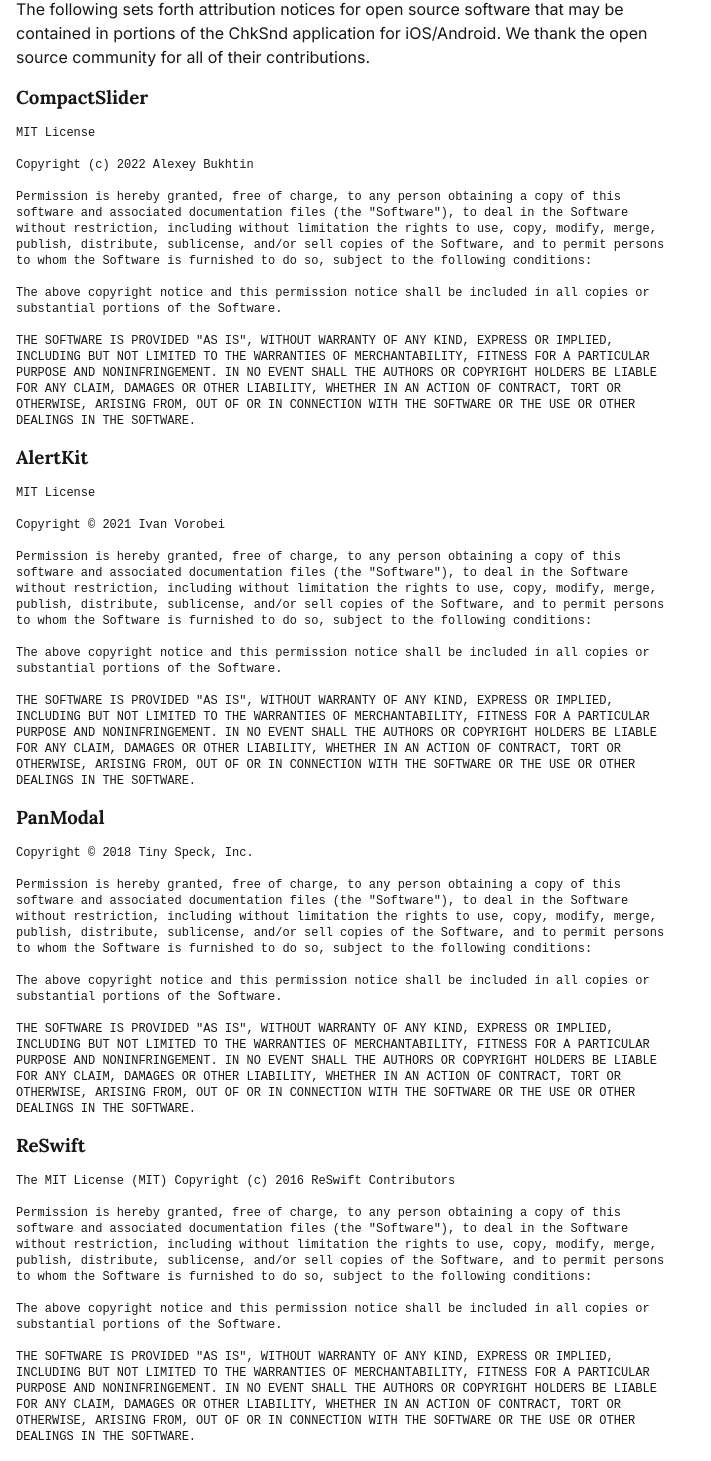
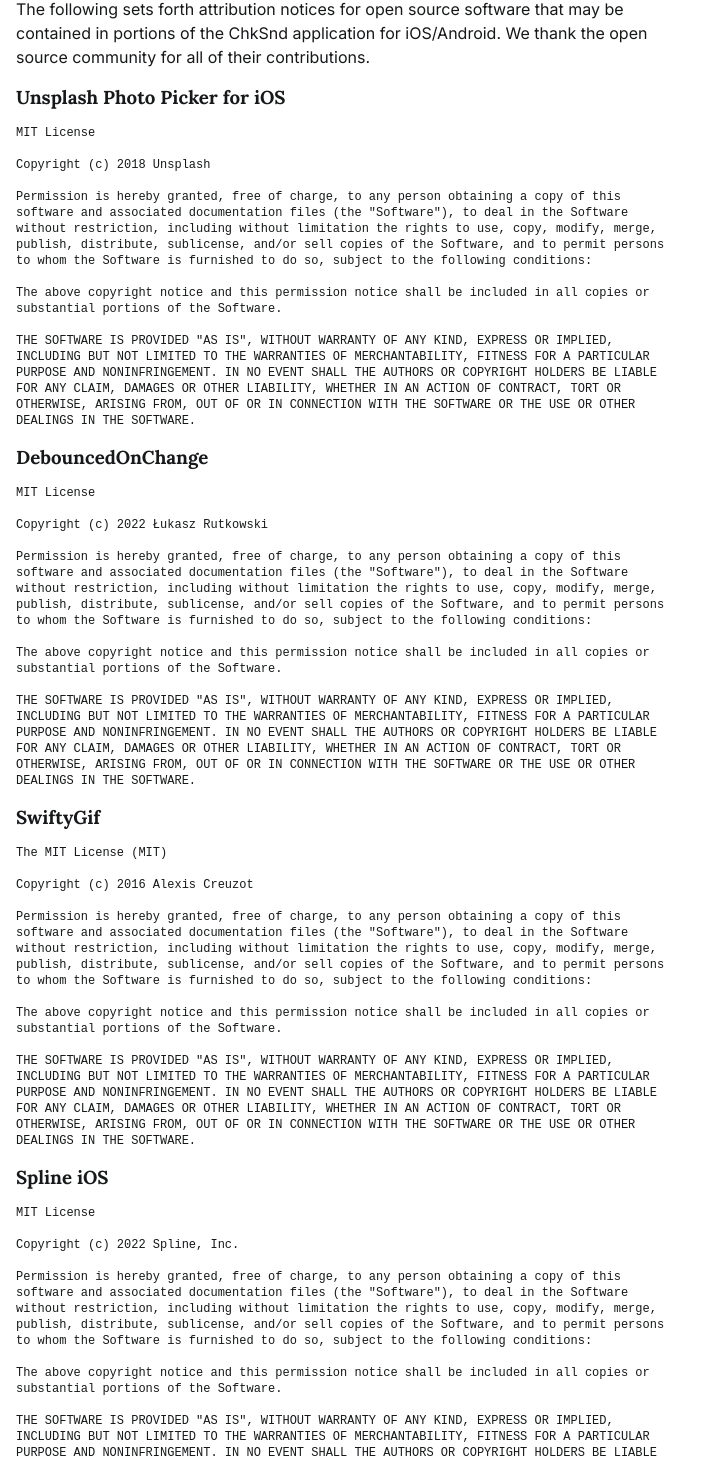
Before and after one commit to heyaibek/heyaibek.github.io, a Next.js app: page /vibely/open-source in a window 1280 px wide. Shown: the part 139-1600 px from the top of the page, without its empty margins (0-711 px from the left). Built offline with nearby package versions, Linux system fonts and the light colour scheme.

Commit message:
fix: update vibely open-source list

```diff
--- a/src/pages/vibely/open-source/index.tsx
+++ b/src/pages/vibely/open-source/index.tsx
@@ -14,108 +14,6 @@
         in portions of the ChkSnd application for iOS/Android. We thank the open source community
         for all of their contributions.
       </p>
-      <h3>CompactSlider</h3>
-      <code>
-        MIT License
-        <br />
-        <br />
-        Copyright (c) 2022 Alexey Bukhtin
-        <br />
-        <br />
-        Permission is hereby granted, free of charge, to any person obtaining a copy
-        of this software and associated documentation files (the &quot;Software&quot;), to deal
-        in the Software without restriction, including without limitation the rights
-        to use, copy, modify, merge, publish, distribute, sublicense, and/or sell
-        copies of the Software, and to permit persons to whom the Software is
-        furnished to do so, subject to the following conditions:
-        <br />
-        <br />
-        The above copyright notice and this permission notice shall be included in all
-        copies or substantial portions of the Software.
-        <br />
-        <br />
-        THE SOFTWARE IS PROVIDED &quot;AS IS&quot;, WITHOUT WARRANTY OF ANY KIND, EXPRESS OR
-        IMPLIED, INCLUDING BUT NOT LIMITED TO THE WARRANTIES OF MERCHANTABILITY,
-        FITNESS FOR A PARTICULAR PURPOSE AND NONINFRINGEMENT. IN NO EVENT SHALL THE
-        AUTHORS OR COPYRIGHT HOLDERS BE LIABLE FOR ANY CLAIM, DAMAGES OR OTHER
-        LIABILITY, WHETHER IN AN ACTION OF CONTRACT, TORT OR OTHERWISE, ARISING FROM,
-        OUT OF OR IN CONNECTION WITH THE SOFTWARE OR THE USE OR OTHER DEALINGS IN THE
-        SOFTWARE.
-      </code>
-      <h3>AlertKit</h3>
-      <code>
-        MIT License
-        <br />
-        <br />
-        Copyright © 2021 Ivan Vorobei
-        <br />
-        <br />
-        Permission is hereby granted, free of charge, to any person obtaining a copy
-        of this software and associated documentation files (the &quot;Software&quot;), to deal
-        in the Software without restriction, including without limitation the rights
-        to use, copy, modify, merge, publish, distribute, sublicense, and/or sell
-        copies of the Software, and to permit persons to whom the Software is
-        furnished to do so, subject to the following conditions:
-        <br />
-        <br />
-        The above copyright notice and this permission notice shall be included in all
-        copies or substantial portions of the Software.
-        <br />
-        <br />
-        THE SOFTWARE IS PROVIDED &quot;AS IS&quot;, WITHOUT WARRANTY OF ANY KIND, EXPRESS OR
-        IMPLIED, INCLUDING BUT NOT LIMITED TO THE WARRANTIES OF MERCHANTABILITY,
-        FITNESS FOR A PARTICULAR PURPOSE AND NONINFRINGEMENT. IN NO EVENT SHALL THE
-        AUTHORS OR COPYRIGHT HOLDERS BE LIABLE FOR ANY CLAIM, DAMAGES OR OTHER
-        LIABILITY, WHETHER IN AN ACTION OF CONTRACT, TORT OR OTHERWISE, ARISING FROM,
-        OUT OF OR IN CONNECTION WITH THE SOFTWARE OR THE USE OR OTHER DEALINGS IN THE
-        SOFTWARE.
-      </code>
-      <h3>PanModal</h3>
-      <code>
-        Copyright © 2018 Tiny Speck, Inc.
-        <br />
-        <br />
-        Permission is hereby granted, free of charge, to any person obtaining a copy of this
-        software and associated documentation files (the &quot;Software&quot;), to deal in the
-        Software without restriction, including without limitation the rights to use, copy, modify,
-        merge, publish, distribute, sublicense, and/or sell copies of the Software, and to permit
-        persons to whom the Software is furnished to do so, subject to the following conditions:
-        <br />
-        <br />
-        The above copyright notice and this permission notice shall be included in all copies or
-        substantial portions of the Software.
-        <br />
-        <br />
-        THE SOFTWARE IS PROVIDED &quot;AS IS&quot;, WITHOUT WARRANTY OF ANY KIND, EXPRESS OR
-        IMPLIED, INCLUDING BUT NOT LIMITED TO THE WARRANTIES OF MERCHANTABILITY, FITNESS FOR A
-        PARTICULAR PURPOSE AND NONINFRINGEMENT. IN NO EVENT SHALL THE AUTHORS OR COPYRIGHT HOLDERS
-        BE LIABLE FOR ANY CLAIM, DAMAGES OR OTHER LIABILITY, WHETHER IN AN ACTION OF CONTRACT, TORT
-        OR OTHERWISE, ARISING FROM, OUT OF OR IN CONNECTION WITH THE SOFTWARE OR THE USE OR OTHER
-        DEALINGS IN THE SOFTWARE.
-      </code>
-      <h3>ReSwift</h3>
-      <code>
-        The MIT License (MIT) Copyright (c) 2016 ReSwift Contributors
-        <br />
-        <br />
-        Permission is hereby granted, free of charge, to any person obtaining a copy of this
-        software and associated documentation files (the &quot;Software&quot;), to deal in the
-        Software without restriction, including without limitation the rights to use, copy, modify,
-        merge, publish, distribute, sublicense, and/or sell copies of the Software, and to permit
-        persons to whom the Software is furnished to do so, subject to the following conditions:
-        <br />
-        <br />
-        The above copyright notice and this permission notice shall be included in all copies or
-        substantial portions of the Software.
-        <br />
-        <br />
-        THE SOFTWARE IS PROVIDED &quot;AS IS&quot;, WITHOUT WARRANTY OF ANY KIND, EXPRESS OR
-        IMPLIED, INCLUDING BUT NOT LIMITED TO THE WARRANTIES OF MERCHANTABILITY, FITNESS FOR A
-        PARTICULAR PURPOSE AND NONINFRINGEMENT. IN NO EVENT SHALL THE AUTHORS OR COPYRIGHT HOLDERS
-        BE LIABLE FOR ANY CLAIM, DAMAGES OR OTHER LIABILITY, WHETHER IN AN ACTION OF CONTRACT, TORT
-        OR OTHERWISE, ARISING FROM, OUT OF OR IN CONNECTION WITH THE SOFTWARE OR THE USE OR OTHER
-        DEALINGS IN THE SOFTWARE.
-      </code>
       <h3>Unsplash Photo Picker for iOS</h3>
       <code>
         MIT License
@@ -142,12 +40,12 @@
         OR OTHERWISE, ARISING FROM, OUT OF OR IN CONNECTION WITH THE SOFTWARE OR THE USE OR OTHER
         DEALINGS IN THE SOFTWARE.
       </code>
-      <h3>FontBlaster</h3>
+      <h3>DebouncedOnChange</h3>
       <code>
-        The MIT License (MIT)
+        MIT License
         <br />
         <br />
-        Copyright (c) 2015 Arthur Ariel Sabintsev
+        Copyright (c) 2022 Łukasz Rutkowski
         <br />
         <br />
         Permission is hereby granted, free of charge, to any person obtaining a copy of this
@@ -168,9 +66,12 @@
         OR OTHERWISE, ARISING FROM, OUT OF OR IN CONNECTION WITH THE SOFTWARE OR THE USE OR OTHER
         DEALINGS IN THE SOFTWARE.
       </code>
-      <h3>TTRangeSlider</h3>
+      <h3>SwiftyGif</h3>
       <code>
-        Copyright (c) 2015 Tom Thorpe &lt;code@tomthorpe.co.uk&gt;
+        The MIT License (MIT)
+        <br />
+        <br />
+        Copyright (c) 2016 Alexis Creuzot
         <br />
         <br />
         Permission is hereby granted, free of charge, to any person obtaining a copy of this
@@ -191,9 +92,12 @@
         OR OTHERWISE, ARISING FROM, OUT OF OR IN CONNECTION WITH THE SOFTWARE OR THE USE OR OTHER
         DEALINGS IN THE SOFTWARE.
       </code>
-      <h3>StepSlider</h3>
+      <h3>Spline iOS</h3>
       <code>
-        Copyright (c) 2015 spromicky &lt;spromicky@gmail.com&gt;
+        MIT License
+        <br />
+        <br />
+        Copyright (c) 2022 Spline, Inc.
         <br />
         <br />
         Permission is hereby granted, free of charge, to any person obtaining a copy of this
```
